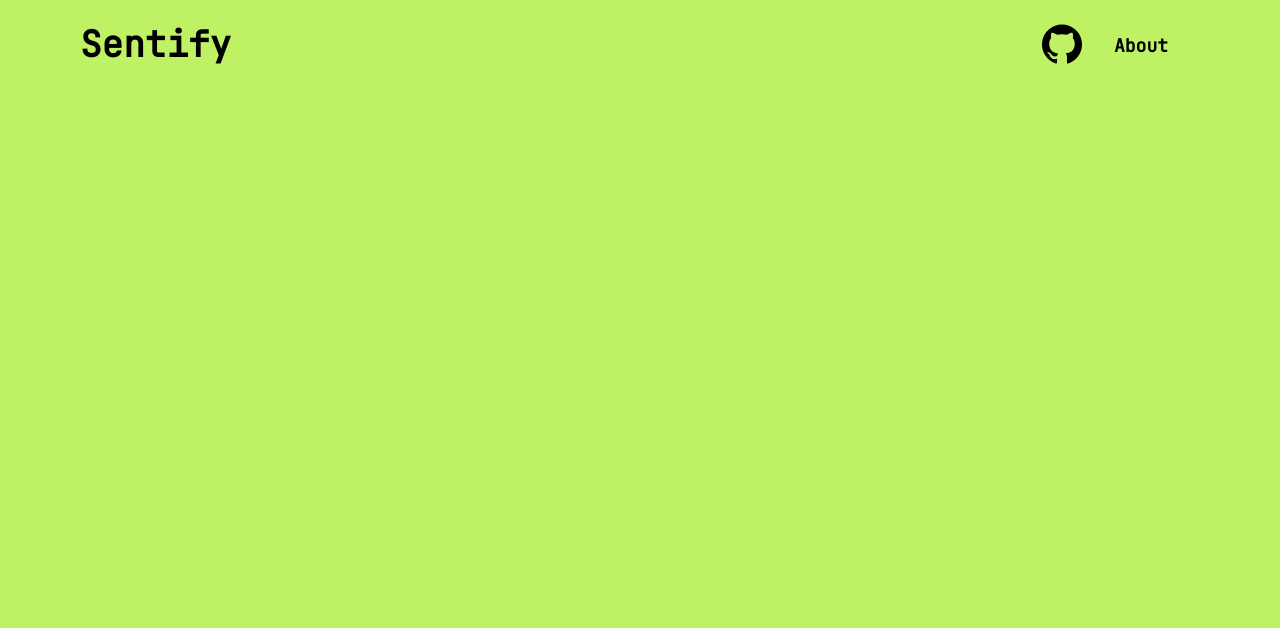
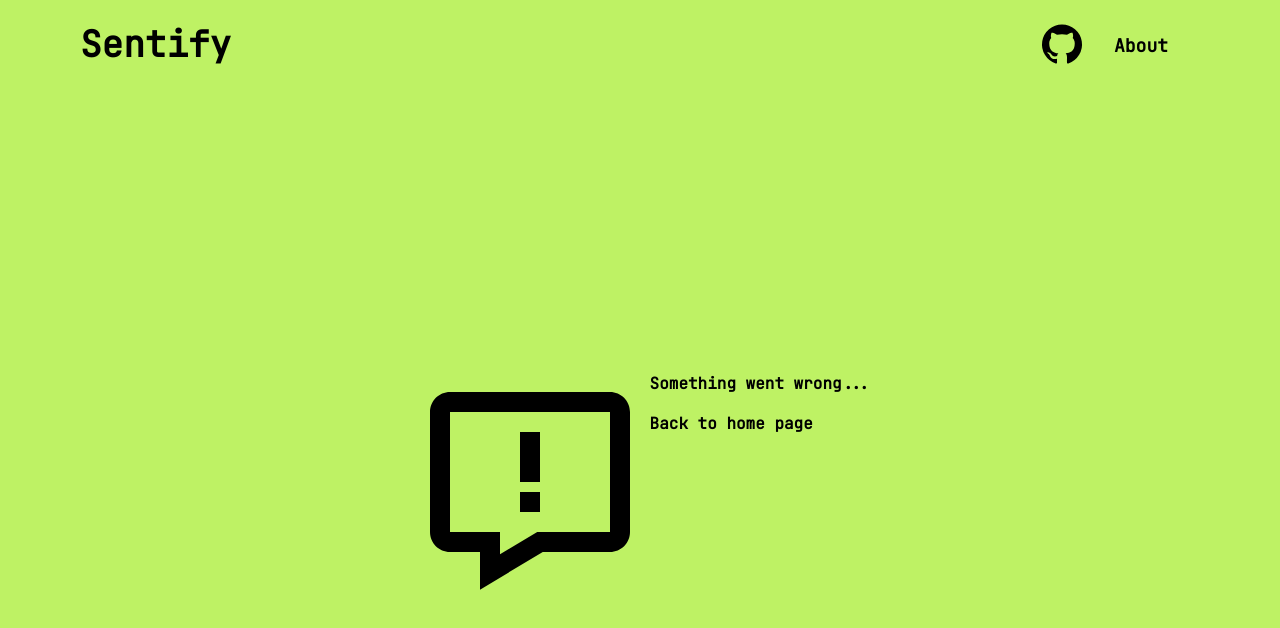
Before and after one commit to afoshiok/Sentify, a Vue app in the folder frontend/sentify/: page /error in a window 1280 px wide. Before the commit this address had no page. Shown: the top 628 px of the page. Built offline with nearby package versions, Linux system fonts and the light colour scheme.

Commit message:
404 route created

```diff
--- /dev/null
+++ b/frontend/sentify/src/components/Error.vue
@@ -0,0 +1,12 @@
+<template>
+    <div class="flex flex-col justify-center min-h-screen">
+        <div class="flex flex-row justify-center">
+            <svg fill="currentColor" stroke-width="0" xmlns="http://www.w3.org/2000/svg" viewBox="0 0 24 24" height="15em" width="15em" style="overflow: visible;"><path d="M20 2H4c-1.103 0-2 .897-2 2v12c0 1.103.897 2 2 2h3v3.767L13.277 18H20c1.103 0 2-.897 2-2V4c0-1.103-.897-2-2-2zm0 14h-7.277L9 18.233V16H4V4h16v12z"></path><path d="M11 6h2v5h-2zm0 6h2v2h-2z"></path></svg>
+            <div>
+                <h1>Something went wrong...</h1>
+                <h1 class="mt-4">Back to home page</h1>
+            </div>
+
+        </div>
+    </div>
+</template>
--- a/frontend/sentify/src/main.ts
+++ b/frontend/sentify/src/main.ts
@@ -4,6 +4,7 @@ import App from './App.vue'
 import { createRouter, createWebHistory } from 'vue-router'
 import login from './components/Login.vue'
 import playlist from './components/Playlist.vue'
+import error from './components/Error.vue'
 
 import "@fontsource/ibm-plex-mono"
 import "@fontsource/jetbrains-mono"
@@ -13,6 +14,7 @@ const router = createRouter({
     routes: [
         {path: '/', name: 'Hello', component: login},
         {path: '/playlist', name:'Playlist', component: playlist},
+        {path: '/error', name:'Error', component: error}
     ]
 })
 
```
